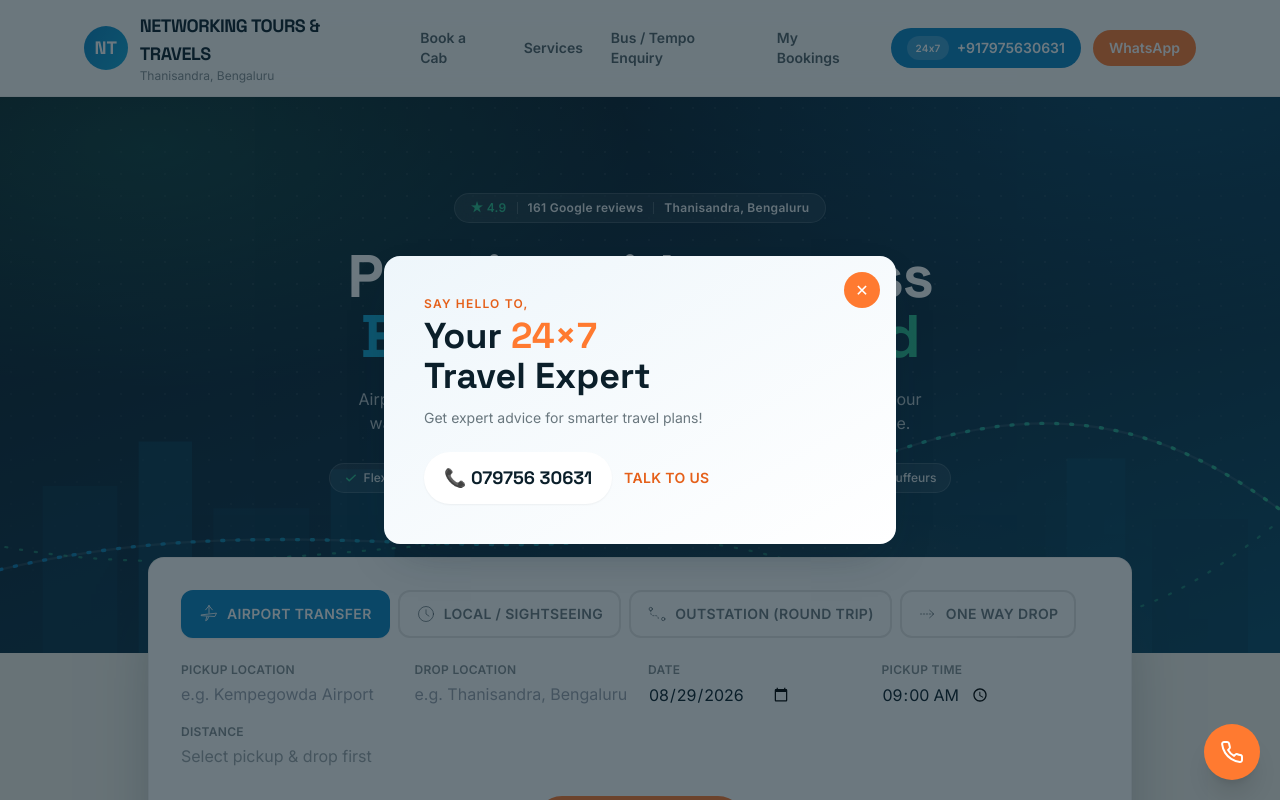
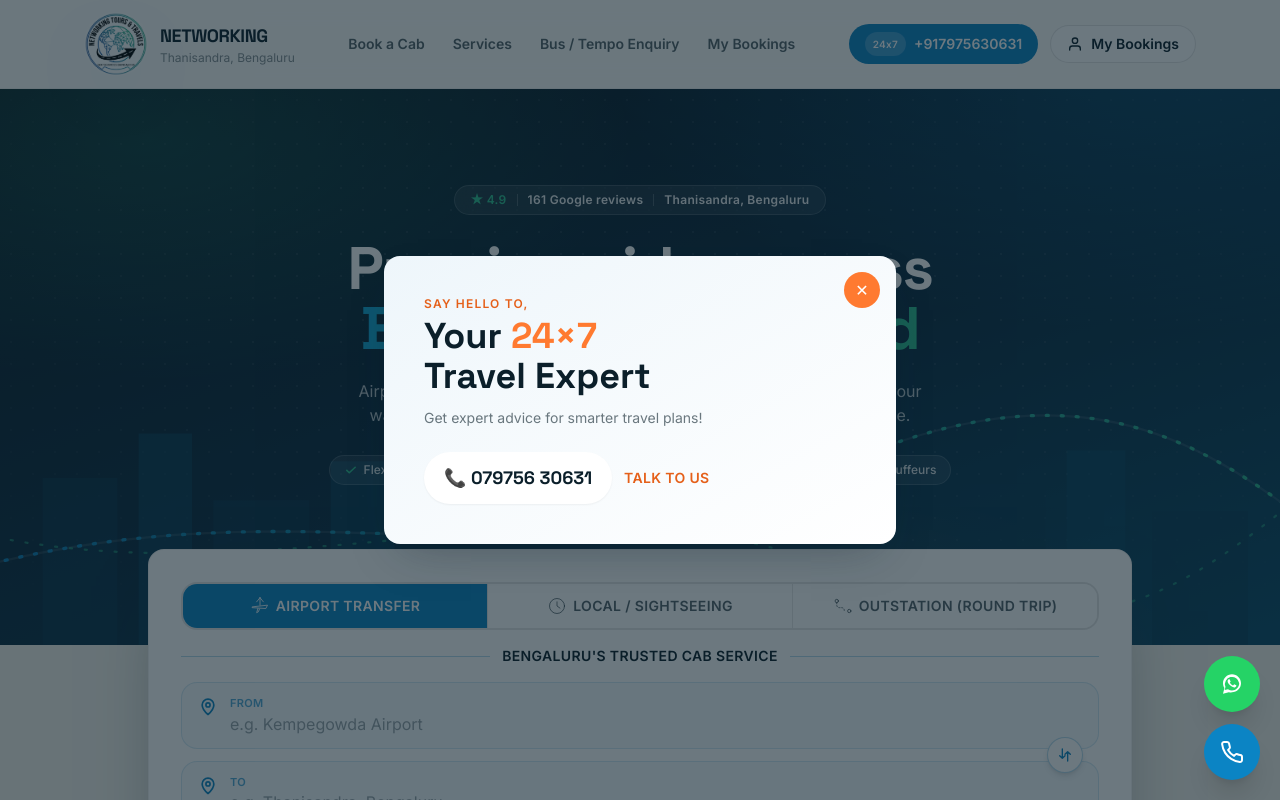
Before and after one commit to saahaswebsitesworks-art/networkingtandt, a Next.js app: page / in a window 1280 px wide. Shown: the top 800 px of the page. Built offline with nearby package versions, Linux system fonts and the light colour scheme.

Commit message:
Fix date/time input overflow on iOS Safari

```diff
--- a/components/FloatingContact.js
+++ b/components/FloatingContact.js
@@ -1,12 +1,9 @@
 'use client';
 
-import { useState } from 'react';
-
 const PHONE = process.env.NEXT_PUBLIC_BUSINESS_PHONE || '+917975630631';
-const PHONE_DISPLAY = process.env.NEXT_PUBLIC_BUSINESS_PHONE_DISPLAY || '079756 30631';
 const WHATSAPP = process.env.NEXT_PUBLIC_WHATSAPP_NUMBER || '917975630631';
 
-function PhoneIcon({ className = 'h-5 w-5' }) {
+function PhoneIcon({ className = 'h-6 w-6' }) {
   return (
     <svg className={className} viewBox="0 0 24 24" fill="none" stroke="currentColor" strokeWidth="2" strokeLinecap="round" strokeLinejoin="round">
       <path d="M22 16.92v3a2 2 0 0 1-2.18 2 19.79 19.79 0 0 1-8.63-3.07 19.5 19.5 0 0 1-6-6 19.79 19.79 0 0 1-3.07-8.67A2 2 0 0 1 4.11 2h3a2 2 0 0 1 2 1.72c.127.96.361 1.903.7 2.81a2 2 0 0 1-.45 2.11L8.09 9.91a16 16 0 0 0 6 6l1.27-1.27a2 2 0 0 1 2.11-.45c.907.339 1.85.573 2.81.7A2 2 0 0 1 22 16.92z" />
@@ -14,7 +11,7 @@
   );
 }
 
-function WhatsAppIcon({ className = 'h-5 w-5' }) {
+function WhatsAppIcon({ className = 'h-6 w-6' }) {
   return (
     <svg className={className} viewBox="0 0 32 32" fill="currentColor">
       <path d="M16.001 3C9.373 3 4 8.373 4 15c0 2.386.696 4.61 1.897 6.478L4 29l7.72-1.865A11.93 11.93 0 0 0 16.001 27C22.628 27 28 21.627 28 15S22.628 3 16.001 3zm0 21.6a9.55 9.55 0 0 1-4.87-1.334l-.35-.207-4.583 1.107 1.127-4.47-.228-.365A9.56 9.56 0 1 1 25.6 15c0 5.302-4.298 9.6-9.6 9.6zm5.24-7.146c-.287-.144-1.697-.837-1.96-.933-.263-.096-.454-.144-.646.144-.192.287-.742.933-.91 1.125-.168.192-.335.216-.622.072-.287-.144-1.212-.447-2.31-1.426-.854-.762-1.43-1.703-1.598-1.99-.168-.287-.018-.442.126-.585.13-.13.288-.336.431-.504.144-.168.192-.287.288-.479.096-.192.048-.36-.024-.504-.072-.144-.646-1.558-.885-2.134-.233-.56-.47-.484-.646-.493l-.55-.01c-.192 0-.504.072-.767.36-.263.287-1.005.982-1.005 2.396s1.03 2.78 1.174 2.972c.144.192 2.027 3.096 4.912 4.34.686.296 1.221.473 1.638.605.688.219 1.314.188 1.81.114.552-.082 1.697-.694 1.937-1.364.24-.67.24-1.244.168-1.364-.072-.12-.263-.192-.55-.336z" />
@@ -23,46 +20,25 @@
 }
 
 export default function FloatingContact() {
-  const [open, setOpen] = useState(false);
-
   return (
     <div className="fixed bottom-5 right-5 z-50 flex flex-col items-end gap-3">
-      {open && (
-        <div className="flex flex-col items-end gap-2">
       <a
         href={`https://wa.me/${WHATSAPP}`}
         target="_blank"
         rel="noreferrer"
-            className="focus-ring flex items-center gap-2 rounded-full bg-[#25D366] py-2.5 pl-4 pr-5 text-sm font-semibold text-white shadow-lg transition hover:brightness-95"
+        aria-label="Chat on WhatsApp"
+        className="focus-ring flex h-14 w-14 items-center justify-center rounded-full bg-[#25D366] text-white shadow-xl transition hover:brightness-95 active:scale-95"
       >
         <WhatsAppIcon />
-            WhatsApp
       </a>
+
       <a
         href={`tel:${PHONE}`}
-            className="focus-ring flex items-center gap-2 rounded-full bg-route-teal py-2.5 pl-4 pr-5 text-sm font-semibold text-white shadow-lg transition hover:brightness-95"
+        aria-label="Call us"
+        className="focus-ring flex h-14 w-14 items-center justify-center rounded-full bg-route-teal text-white shadow-xl transition hover:brightness-95 active:scale-95"
       >
         <PhoneIcon />
-            {PHONE_DISPLAY}
       </a>
-        </div>
-      )}
-
-      <button
-        type="button"
-        onClick={() => setOpen((v) => !v)}
-        aria-label={open ? 'Close contact options' : 'Call or WhatsApp us'}
-        aria-expanded={open}
-        className="focus-ring flex h-14 w-14 items-center justify-center rounded-full bg-amber text-white shadow-xl transition hover:bg-amber-dark active:scale-95"
-      >
-        {open ? (
-          <svg className="h-6 w-6" viewBox="0 0 24 24" fill="none" stroke="currentColor" strokeWidth="2" strokeLinecap="round" strokeLinejoin="round">
-            <path d="M18 6 6 18M6 6l12 12" />
-          </svg>
-        ) : (
-          <PhoneIcon className="h-6 w-6" />
-        )}
-      </button>
     </div>
   );
 }
--- a/components/Header.js
+++ b/components/Header.js
@@ -1,17 +1,18 @@
+import Image from 'next/image';
+
 const PHONE = process.env.NEXT_PUBLIC_BUSINESS_PHONE || '+917975630631';
-const WHATSAPP = process.env.NEXT_PUBLIC_WHATSAPP_NUMBER || '917975630631';
 
 export default function Header() {
   return (
     <header className="sticky top-0 z-40 border-b border-black/5 bg-white/80 backdrop-blur-md">
       <div className="mx-auto flex max-w-6xl items-center justify-between gap-4 px-5 py-3">
         <a href="/" className="flex items-center gap-3">
-          <span className="flex h-11 w-11 items-center justify-center rounded-full bg-route-gradient font-display text-lg font-bold text-white shadow-glow">
-            NT
+          <span className="relative h-16 w-16 shrink-0 overflow-hidden rounded-full shadow-glow">
+            <Image src="/images/logo.jpeg" alt="Networking Tours & Travels" fill sizes="64px" className="object-cover" />
           </span>
           <span className="leading-tight">
             <span className="block font-display text-base font-bold tracking-tight text-asphalt sm:text-lg">
-              NETWORKING TOURS &amp; TRAVELS
+              NETWORKING
             </span>
             <span className="block text-xs text-asphalt/50">Thanisandra, Bengaluru</span>
           </span>
@@ -44,12 +45,14 @@
             {PHONE}
           </a>
           <a
-            href={`https://wa.me/${WHATSAPP}`}
-            target="_blank"
-            rel="noreferrer"
-            className="focus-ring flex items-center gap-2 rounded-full bg-amber px-4 py-2 text-sm font-bold text-white hover:bg-amber-dark"
+            href="/my-bookings"
+            className="focus-ring flex items-center gap-2 rounded-full border border-black/10 bg-white px-4 py-2 text-sm font-semibold text-asphalt hover:border-route-teal hover:text-route-teal"
           >
-            WhatsApp
+            <svg viewBox="0 0 24 24" fill="none" stroke="currentColor" strokeWidth="2" strokeLinecap="round" strokeLinejoin="round" className="h-4 w-4">
+              <path d="M20 21v-2a4 4 0 0 0-4-4H8a4 4 0 0 0-4 4v2" />
+              <circle cx="12" cy="7" r="4" />
+            </svg>
+            <span className="hidden sm:inline">My Bookings</span>
           </a>
         </div>
       </div>
--- a/components/SearchForm.js
+++ b/components/SearchForm.js
@@ -3,25 +3,91 @@
 import { Suspense, useEffect, useState } from 'react';
 import { useRouter, useSearchParams } from 'next/navigation';
 import { TRIP_TYPES } from '@/lib/pricing';
-import { PlaneIcon, ClockIcon, RouteIcon, ArrowRouteIcon } from './Icons';
+import { PlaneIcon, ClockIcon, RouteIcon, ShieldIcon, RupeeIcon } from './Icons';
 import PlaceInput from './PlaceInput';
 import { geocodeAddress, calcRouteKm } from '@/lib/geo';
 
 const todayStr = () => new Date().toISOString().slice(0, 10);
 
+// Short banner shown between the trip-type tabs and the form fields —
+// purely decorative branding text, easy to change here in one place.
+const TAGLINE = "BENGALURU'S TRUSTED CAB SERVICE";
+
 // The "group / enquiry" trip type lives in the nav bar (Group Booking page)
-// instead of as a tab here, since it doesn't take a normal search.
-const HOME_TRIP_TYPES = TRIP_TYPES.filter((t) => t.id !== 'group');
+// instead of as a tab here, since it doesn't take a normal search. "oneway"
+// is also excluded from the main tab row — it's folded into the Outstation
+// tab as a One Way / Round Trip sub-toggle instead of being its own tab
+// (see the toggle below). Its tripType value ('oneway') is unchanged, so
+// pricing/booking on the results page keeps working exactly as before.
+const MAIN_TABS = TRIP_TYPES.filter((t) => t.id !== 'group' && t.id !== 'oneway');
 
 const TAB_ICONS = {
   airport: PlaneIcon,
   local: ClockIcon,
   outstation: RouteIcon,
-  oneway: ArrowRouteIcon,
 };
 
 let stopIdCounter = 0;
 const newStop = () => ({ _id: ++stopIdCounter, address: '', place: null });
+
+// Small inline icons specific to this form's card styling — kept local
+// rather than added to Icons.js since they're single-purpose UI glyphs,
+// not vehicle/trust icons used elsewhere.
+function PinIcon({ className = 'h-5 w-5' }) {
+  return (
+    <svg className={className} viewBox="0 0 24 24" fill="none" stroke="currentColor" strokeWidth="2" strokeLinecap="round" strokeLinejoin="round">
+      <path d="M12 21s7-6.1 7-11.5A7 7 0 0 0 5 9.5C5 14.9 12 21 12 21z" />
+      <circle cx="12" cy="9.5" r="2.5" />
+    </svg>
+  );
+}
+
+function CalendarIcon({ className = 'h-5 w-5' }) {
+  return (
+    <svg className={className} viewBox="0 0 24 24" fill="none" stroke="currentColor" strokeWidth="2" strokeLinecap="round" strokeLinejoin="round">
+      <rect x="3" y="5" width="18" height="16" rx="2" />
+      <path d="M3 10h18M8 3v4M16 3v4" />
+    </svg>
+  );
+}
+
+function SwapIcon({ className = 'h-4 w-4' }) {
+  return (
+    <svg className={className} viewBox="0 0 24 24" fill="none" stroke="currentColor" strokeWidth="2" strokeLinecap="round" strokeLinejoin="round">
+      <path d="M8 3v14M8 17l-4-4M8 17l4-4" />
+      <path d="M16 21V7M16 7l4 4M16 7l-4 4" />
+    </svg>
+  );
+}
+
+function HeadsetIcon({ className = 'h-4 w-4' }) {
+  return (
+    <svg className={className} viewBox="0 0 24 24" fill="none" stroke="currentColor" strokeWidth="2" strokeLinecap="round" strokeLinejoin="round">
+      <path d="M4 13v-1a8 8 0 0 1 16 0v1" />
+      <rect x="2" y="13" width="5" height="7" rx="2" />
+      <rect x="17" y="13" width="5" height="7" rx="2" />
+      <path d="M20 20a4 4 0 0 1-4 4h-2" />
+    </svg>
+  );
+}
+
+// Rounded, pale-tinted card used for the From / To / Trip-start fields.
+function CardField({ icon: Icon, label, children }) {
+  return (
+    <div className="rounded-2xl border border-route-teal/15 bg-route-teal/[0.04] px-4 py-3 transition focus-within:border-route-teal/50">
+      <div className="flex items-start gap-3">
+        {Icon && <Icon className="mt-0.5 h-5 w-5 shrink-0 text-route-teal" />}
+        <div className="min-w-0 flex-1">
+          <span className="block text-[11px] font-bold uppercase tracking-wide text-route-teal/70">{label}</span>
+          {children}
+        </div>
+      </div>
+    </div>
+  );
+}
+
+const cardInputClass =
+  'w-full border-0 bg-transparent p-0 text-base font-semibold text-asphalt placeholder:font-normal placeholder:text-asphalt/40 focus:outline-none focus:ring-0';
 
 function SearchFormInner() {
   const router = useRouter();
@@ -38,12 +104,14 @@
   const [returnDate, setReturnDate] = useState(todayStr());
 
   const [km, setKm] = useState(0);
-  // 'idle' | 'calculating' | 'auto' | 'error' — there's no manual entry
-  // anymore: distance always comes from a real route calculation.
+  // 'idle' | 'calculating' | 'auto' | 'error' — distance is always computed
+  // from a real route, and calculated silently in the background; it's
+  // only surfaced near the submit button if something needs attention.
   const [kmStatus, setKmStatus] = useState('idle');
   const [error, setError] = useState('');
 
-  const usesRoute = tripType === 'airport' || tripType === 'outstation' || tripType === 'oneway';
+  const isOutstationGroup = tripType === 'outstation' || tripType === 'oneway';
+  const usesRoute = tripType === 'airport' || isOutstationGroup;
 
   // Silently resolve any pre-filled pickup/drop text (from Popular Routes
   // links) into map coordinates, without forcing the user to re-pick from
@@ -72,7 +140,7 @@
     (async () => {
       try {
         const stopPlaces = stops.filter((s) => s.place).map((s) => s.place);
-        // Outstation is a round trip: pickup -> stops -> destination -> back to pickup.
+        // Outstation round trip: pickup -> stops -> destination -> back to pickup.
         const destination = tripType === 'outstation' ? pickupPlace : dropPlace;
         const waypoints = tripType === 'outstation' ? [...stopPlaces, dropPlace] : [];
         const result = await calcRouteKm(pickupPlace, destination, waypoints);
@@ -97,6 +165,27 @@
   }
   function removeStop(id) {
     setStops((s) => s.filter((st) => st._id !== id));
+  }
+
+  function swapLocations() {
+    const prevPickup = pickup;
+    const prevPickupPlace = pickupPlace;
+    setPickup(drop);
+    setPickupPlace(dropPlace);
+    setDrop(prevPickup);
+    setDropPlace(prevPickupPlace);
+    setKmStatus('idle');
+  }
+
+  // Clicking a main tab: Airport/Local switch directly. The Outstation tab
+  // represents a group of two tripType values (oneway / outstation) — if
+  // neither is already active, default to One Way (matches the reference
+  // design, which highlights "One Way" by default).
+  function selectMainTab(id) {
+    const nextType = id === 'outstation' ? (isOutstationGroup ? tripType : 'oneway') : id;
+    setTripType(nextType);
+    setError('');
+    if (nextType !== 'outstation') setStops([]);
   }
 
   function handleSubmit(e) {
@@ -153,25 +242,19 @@
 
   return (
     <form onSubmit={handleSubmit} className="rounded-2xl border border-black/5 bg-white p-6 shadow-lift sm:p-8">
-      {/* Trip type tabs, segmented-control style */}
-      <div className="grid grid-cols-2 gap-2 sm:flex sm:flex-wrap sm:gap-2">
-        {HOME_TRIP_TYPES.map((t) => {
+      {/* Trip type tabs — one connected segmented control */}
+      <div className="flex overflow-hidden rounded-2xl border-2 border-black/10">
+        {MAIN_TABS.map((t, i) => {
           const Icon = TAB_ICONS[t.id];
-          const active = tripType === t.id;
+          const active = t.id === 'outstation' ? isOutstationGroup : tripType === t.id;
           return (
             <button
               type="button"
               key={t.id}
-              onClick={() => {
-                setTripType(t.id);
-                setError('');
-                if (t.id !== 'outstation') setStops([]);
-              }}
-              className={`focus-ring flex items-center justify-center gap-2 rounded-xl border-2 px-4 py-3 text-xs font-bold uppercase tracking-wide transition sm:text-sm ${
-                active
-                  ? 'border-route-teal bg-route-teal text-white shadow-sm'
-                  : 'border-black/10 text-asphalt/60 hover:border-route-teal/40 hover:text-asphalt'
-              }`}
+              onClick={() => selectMainTab(t.id)}
+              className={`flex flex-1 items-center justify-center gap-1.5 px-2 py-3 text-[11px] font-bold uppercase tracking-wide transition sm:text-sm ${
+                i !== 0 ? 'border-l border-black/10' : ''
+              } ${active ? 'bg-route-teal text-white' : 'bg-white text-asphalt/70 hover:bg-route-teal/5'}`}
             >
               {Icon && <Icon className="h-4 w-4 shrink-0 sm:h-5 sm:w-5" />}
               {t.label}
@@ -180,8 +263,49 @@
         })}
       </div>
 
-      <div className="mt-6 grid gap-4 sm:grid-cols-2 lg:grid-cols-4">
-        <Field label="Pickup location">
+      {/* Decorative tagline banner */}
+      <div className="mt-4 flex items-center gap-3">
+        <span className="h-px flex-1 bg-route-teal/30" />
+        <span className="shrink-0 text-center text-xs font-extrabold uppercase tracking-wide text-asphalt sm:text-sm">{TAGLINE}</span>
+        <span className="h-px flex-1 bg-route-teal/30" />
+      </div>
+
+      {/* One Way / Round Trip sub-toggle — only for the Outstation group */}
+      {isOutstationGroup && (
+        <div className="mt-4 flex overflow-hidden rounded-2xl border-2 border-black/10">
+          <button
+            type="button"
+            onClick={() => {
+              setTripType('oneway');
+              setError('');
+              setStops([]);
+            }}
+            className={`flex-1 border-r border-black/10 px-3 py-2.5 text-center transition ${
+              tripType === 'oneway' ? 'bg-route-teal text-white' : 'bg-white text-asphalt hover:bg-route-teal/5'
+            }`}
+          >
+            <span className="block text-sm font-extrabold uppercase tracking-wide">One Way</span>
+            <span className={`block text-[11px] ${tripType === 'oneway' ? 'text-white/80' : 'text-asphalt/50'}`}>Drop-off Only</span>
+          </button>
+          <button
+            type="button"
+            onClick={() => {
+              setTripType('outstation');
+              setError('');
+            }}
+            className={`flex-1 px-3 py-2.5 text-center transition ${
+              tripType === 'outstation' ? 'bg-route-teal text-white' : 'bg-white text-asphalt hover:bg-route-teal/5'
+            }`}
+          >
+            <span className="block text-sm font-extrabold uppercase tracking-wide">Round Trip</span>
+            <span className={`block text-[11px] ${tripType === 'outstation' ? 'text-white/80' : 'text-asphalt/50'}`}>Return With Same Cab</span>
+          </button>
+        </div>
+      )}
+
+      {/* Route: From / To, stacked, with a swap button floating at the seam */}
+      <div className="relative mt-4 flex flex-col gap-3">
+        <CardField icon={PinIcon} label="From">
           {usesRoute ? (
             <PlaceInput
               value={pickup}
@@ -192,14 +316,21 @@
               onPlaceSelect={setPickupPlace}
               placeholder="e.g. Kempegowda Airport"
               required
+              className={cardInputClass}
             />
           ) : (
-            <input value={pickup} onChange={(e) => setPickup(e.target.value)} placeholder="e.g. Manyata Tech Park" className="ntt-input" required />
+            <input
+              value={pickup}
+              onChange={(e) => setPickup(e.target.value)}
+              placeholder="e.g. Manyata Tech Park"
+              className={cardInputClass}
+              required
+            />
           )}
-        </Field>
+        </CardField>
 
         {tripType !== 'local' && (
-          <Field label={tripType === 'outstation' ? 'Destination' : 'Drop location'}>
+          <CardField icon={PinIcon} label="To">
             <PlaceInput
               value={drop}
               onChange={(v) => {
@@ -209,56 +340,28 @@
               onPlaceSelect={setDropPlace}
               placeholder="e.g. Thanisandra, Bengaluru"
               required
+              className={cardInputClass}
             />
-          </Field>
+          </CardField>
         )}
 
-        <Field label={tripType === 'outstation' ? 'Start date' : 'Date'}>
-          <input type="date" value={date} onChange={(e) => setDate(e.target.value)} className="ntt-input" required />
-        </Field>
-
-        {tripType === 'outstation' ? (
-          <Field label="Return date">
-            <input type="date" value={returnDate} onChange={(e) => setReturnDate(e.target.value)} className="ntt-input" required />
-          </Field>
-        ) : (
-          <Field label="Pickup time">
-            <input type="time" value={time} onChange={(e) => setTime(e.target.value)} className="ntt-input" required />
-          </Field>
-        )}
-
-        {usesRoute && kmStatus === 'idle' && (
-          <Field label="Distance">
-            <div className="ntt-input flex items-center text-asphalt/40">Select pickup &amp; drop first</div>
-          </Field>
-        )}
-
-        {usesRoute && kmStatus === 'calculating' && (
-          <Field label="Distance">
-            <div className="ntt-input flex items-center text-asphalt/50">Calculating distance…</div>
-          </Field>
-        )}
-
-        {usesRoute && kmStatus === 'error' && (
-          <Field label="Distance">
-            <div className="ntt-input flex items-center text-amber-dark">Couldn&apos;t calculate — try re-selecting</div>
-          </Field>
-        )}
-
-        {usesRoute && kmStatus === 'auto' && (
-          <Field label="Distance (auto-calculated)">
-            <div className="ntt-input font-semibold text-route-teal">{km} km</div>
-          </Field>
+        {tripType !== 'local' && (
+          <button
+            type="button"
+            onClick={swapLocations}
+            aria-label="Swap pickup and drop"
+            className="focus-ring absolute right-4 top-1/2 flex h-9 w-9 -translate-y-1/2 items-center justify-center rounded-full border border-route-teal/30 bg-white text-route-teal shadow-md transition hover:bg-route-teal/5 active:scale-95"
+          >
+            <SwapIcon />
+          </button>
         )}
       </div>
 
       {/* Stops — only for outstation round trips */}
       {tripType === 'outstation' && (
-        <div className="mt-4">
-          <div className="mb-2 text-xs font-semibold uppercase tracking-wide text-asphalt/50">
-            Stops along the way (optional)
-          </div>
-          <div className="space-y-2">
+        <div className="mt-3">
+          {stops.length > 0 && (
+            <div className="mb-2 space-y-2">
               {stops.map((s, idx) => (
                 <div key={s._id} className="flex items-center gap-2">
                   <span className="shrink-0 text-xs font-semibold text-asphalt/40">{idx + 1}.</span>
@@ -280,16 +383,52 @@
                 </div>
               ))}
             </div>
+          )}
           {stops.length < 5 && (
             <button
               type="button"
               onClick={addStop}
-              className="focus-ring mt-2 rounded-full border border-route-teal px-3 py-1.5 text-xs font-semibold text-route-teal"
+              className="focus-ring rounded-full border-2 border-route-teal px-4 py-2 text-xs font-bold text-route-teal transition hover:bg-route-teal/5"
             >
-              + Add stop
+              + Add a stop
             </button>
           )}
         </div>
+      )}
+
+      {/* Trip start — date and time stacked in one card */}
+      <div className="mt-4 grid gap-3 sm:grid-cols-2">
+        <CardField icon={CalendarIcon} label={tripType === 'outstation' ? 'Trip start' : 'Date & time'}>
+          <div className="flex flex-col gap-0.5">
+            <input type="date" value={date} onChange={(e) => setDate(e.target.value)} className={cardInputClass} required />
+            <input
+              type="time"
+              value={time}
+              onChange={(e) => setTime(e.target.value)}
+              className="w-auto border-0 bg-transparent p-0 text-sm font-medium text-asphalt/50 focus:outline-none focus:ring-0"
+              required
+            />
+          </div>
+        </CardField>
+
+        {tripType === 'outstation' && (
+          <CardField icon={CalendarIcon} label="Return date">
+            <input
+              type="date"
+              value={returnDate}
+              onChange={(e) => setReturnDate(e.target.value)}
+              className={cardInputClass}
+              required
+            />
+          </CardField>
+        )}
+      </div>
+
+      {/* Quiet status line — only appears while calculating or on error */}
+      {usesRoute && (kmStatus === 'calculating' || kmStatus === 'error') && (
+        <p className={`mt-3 text-center text-xs font-medium ${kmStatus === 'error' ? 'text-amber-dark' : 'text-asphalt/50'}`}>
+          {kmStatus === 'calculating' ? 'Calculating distance…' : "Couldn't calculate distance — try re-selecting pickup and drop."}
+        </p>
       )}
 
       {error && <p className="mt-4 text-center text-sm font-medium text-amber-dark">{error}</p>}
@@ -309,16 +448,23 @@
           Enquire here
         </a>
       </p>
+
+      {/* Trust badges */}
+      <div className="mt-5 flex flex-wrap items-center justify-center gap-x-6 gap-y-2 text-xs font-semibold text-asphalt/60">
+        <span className="flex items-center gap-1.5">
+          <ShieldIcon className="h-4 w-4 text-route-teal" />
+          Verified Drivers
+        </span>
+        <span className="flex items-center gap-1.5">
+          <RupeeIcon className="h-4 w-4 text-route-teal" />
+          Transparent Pricing
+        </span>
+        <span className="flex items-center gap-1.5">
+          <HeadsetIcon className="h-4 w-4 text-route-teal" />
+          24x7 Support
+        </span>
+      </div>
     </form>
-  );
-}
-
-function Field({ label, children }) {
-  return (
-    <label className="block">
-      <span className="mb-1 block text-xs font-semibold uppercase tracking-wide text-asphalt/50">{label}</span>
-      {children}
-    </label>
   );
 }
 
```
Also changed, not shown: public/images/logo.jpeg (added). Lines whose indentation alone changed are shown as unchanged.
